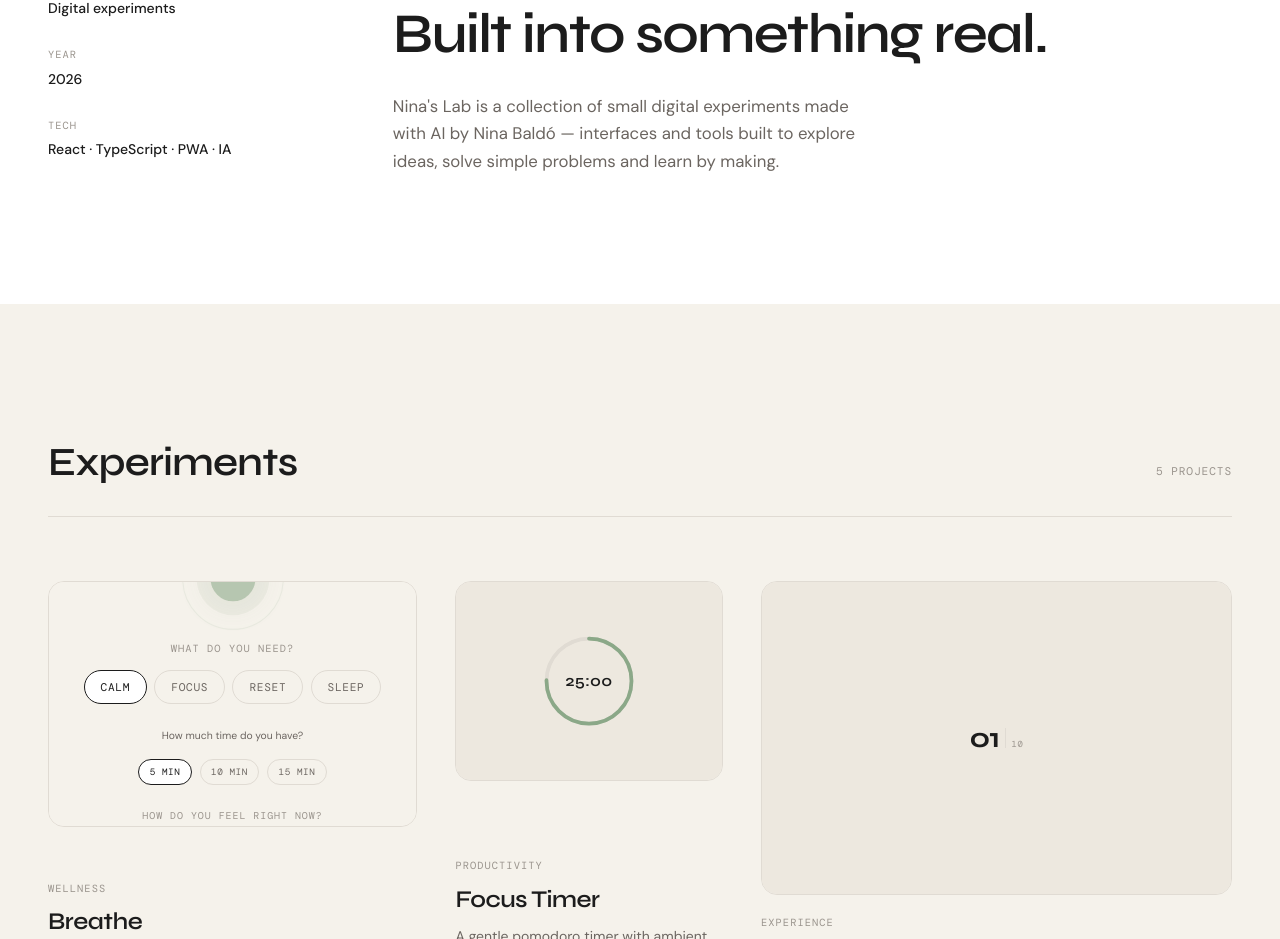
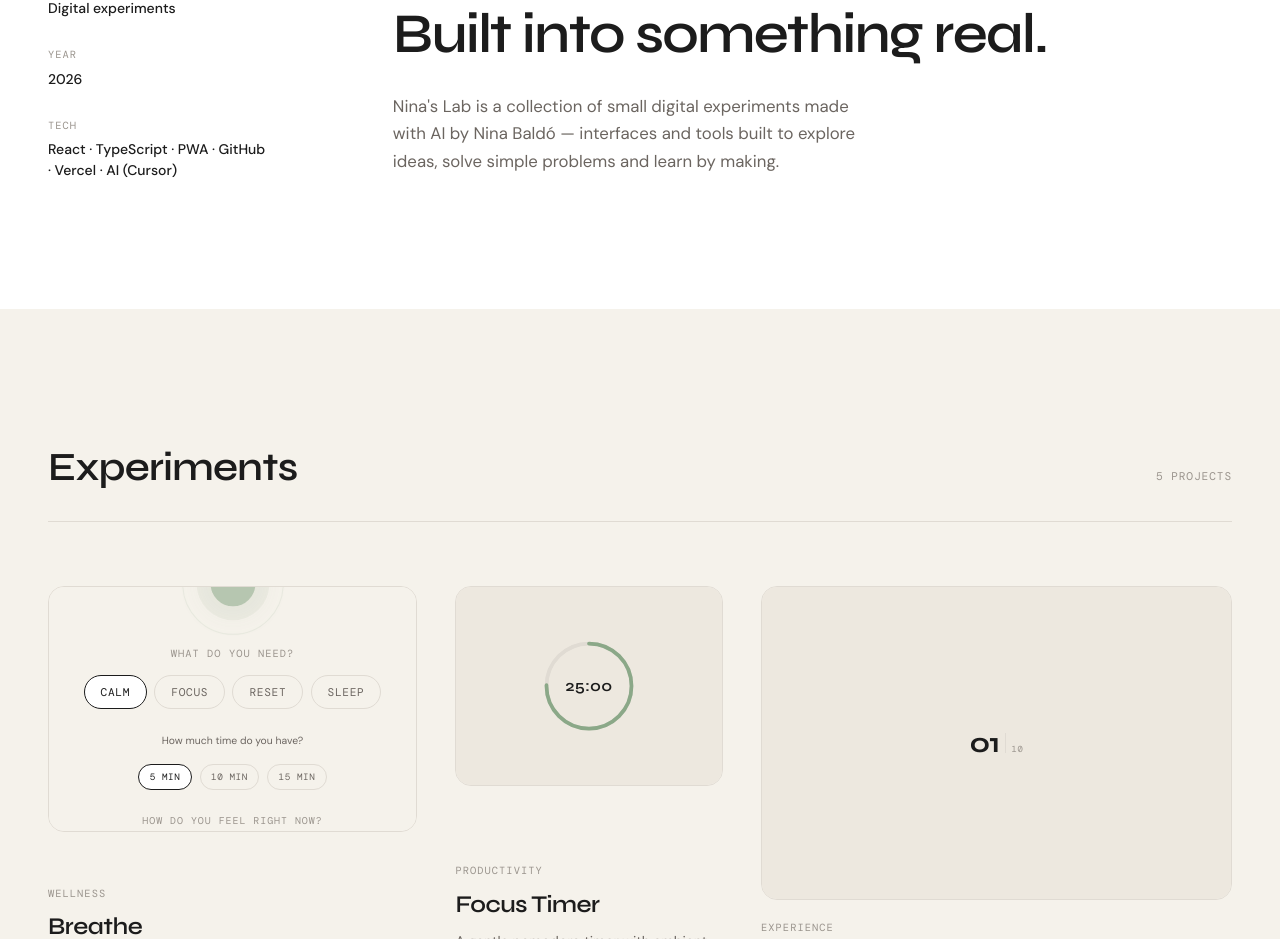
Before and after one commit to Ninabaldo/nina_lab, a React (Vite) app: page / in a window 1280 px wide. Shown: the part 1021-1960 px from the top of the page. Built offline with nearby package versions, Linux system fonts and the light colour scheme; a web font is replaced by a local one.

Commit message:
added tech

```diff
--- a/src/components/ProjectIntro/ProjectIntro.tsx
+++ b/src/components/ProjectIntro/ProjectIntro.tsx
@@ -25,7 +25,7 @@ export function ProjectIntro() {
             </div>
             <div className="meta-list__item">
               <dt>{t.intro.meta.tech}</dt>
-              <dd>React · TypeScript · PWA · IA</dd>
+              <dd>{t.intro.meta.techValue}</dd>
             </div>
           </dl>
         </aside>
--- a/src/i18n/ca.ts
+++ b/src/i18n/ca.ts
@@ -18,7 +18,8 @@ const ca: SiteTranslations = {
       project: 'Projecte',
       type: 'Tipus',
       year: 'Any',
-      tech: 'Tech',
+      tech: 'Eines',
+      techValue: 'React · TypeScript · PWA · GitHub · Vercel · IA (Cursor)',
       projectValue: "Nina's Lab",
       typeValue: 'Experiments digitals',
     },
--- a/src/i18n/en.ts
+++ b/src/i18n/en.ts
@@ -19,6 +19,7 @@ const en: SiteTranslations = {
       type: 'Type',
       year: 'Year',
       tech: 'Tech',
+      techValue: 'React · TypeScript · PWA · GitHub · Vercel · AI (Cursor)',
       projectValue: "Nina's Lab",
       typeValue: 'Digital experiments',
     },
--- a/src/i18n/es.ts
+++ b/src/i18n/es.ts
@@ -19,6 +19,7 @@ const es: SiteTranslations = {
       type: 'Tipo',
       year: 'Año',
       tech: 'Tech',
+      techValue: 'React · TypeScript · PWA · GitHub · Vercel · IA (Cursor)',
       projectValue: "Nina's Lab",
       typeValue: 'Experimentos digitales',
     },
--- a/src/i18n/fr.ts
+++ b/src/i18n/fr.ts
@@ -19,6 +19,7 @@ const fr: SiteTranslations = {
       type: 'Type',
       year: 'Année',
       tech: 'Tech',
+      techValue: 'React · TypeScript · PWA · GitHub · Vercel · IA (Cursor)',
       projectValue: "Nina's Lab",
       typeValue: 'Expériences digitales',
     },
--- a/src/i18n/types.ts
+++ b/src/i18n/types.ts
@@ -95,6 +95,7 @@ export interface SiteTranslations {
       type: string
       year: string
       tech: string
+      techValue: string
       projectValue: string
       typeValue: string
     }
```
